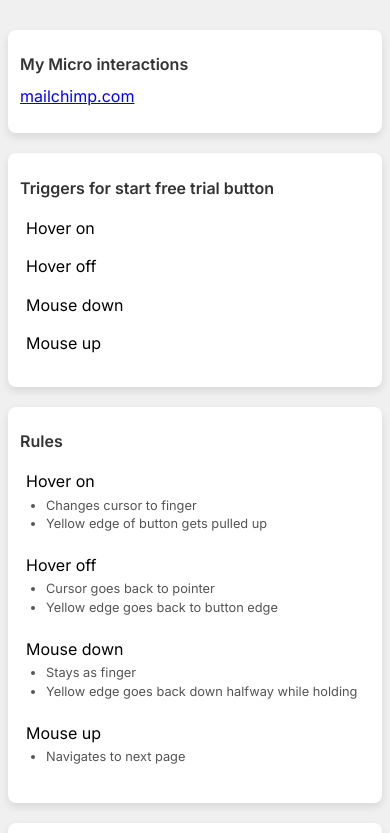
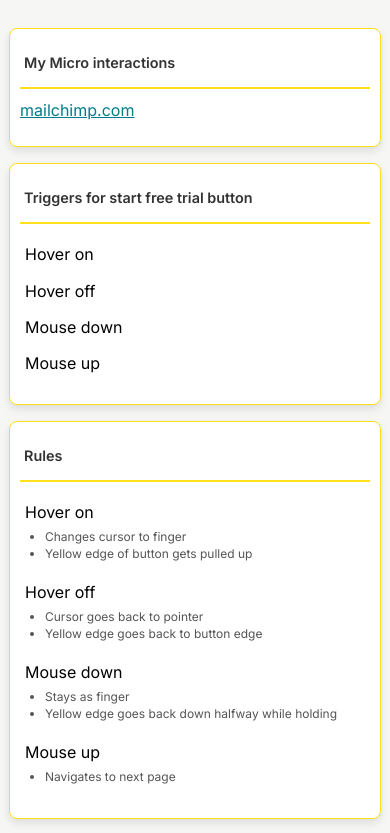
Before and after one commit to gabeferreiraa/idm241-gf379, a website: page alpha/index.html in a window 390 px wide. Shown: the top 833 px of the page. Drawn offline with Linux system fonts and the light colour scheme.

Commit message:
styling fixes

```diff
--- a/alpha/index.css
+++ b/alpha/index.css
@@ -1,6 +1,6 @@
 body {
   font-family: 'Inter', sans-serif;
-  background-color: #f0f0f0;
+  background-color: #f6f6f4; /* Light background color from Mailchimp */
   margin: 0;
   padding: 20px;
   display: flex;
@@ -9,28 +9,45 @@ body {
 }
 
 .card {
-  background-color: #ffffff;
+  background-color: #ffffff; /* White background for cards */
   border-radius: 8px;
   box-shadow: 0 4px 8px rgba(0, 0, 0, 0.1);
   margin: 20px;
   width: 800px;
   padding: 16px;
   transition: all 0.3s ease-in-out;
+  border: 2px solid #ffe01b; /* Mailchimp yellow border */
 }
 
 .card__link {
   font-size: 1rem;
-  color: blue;
+  color: #007c89; /* Mailchimp blue */
+  text-decoration: underline;
+  transition: color 0.3s;
+}
+
+.card__link:hover {
+  color: #ffe01b; /* Mailchimp yellow on hover */
 }
 
 .card__header {
   margin-bottom: 12px;
+  border-bottom: 2px solid #ffe01b; /* Yellow border under the header */
+}
+
+.card__header-video {
+  margin-bottom: 12px;
+  display: flex;
+  justify-content: center;
 }
 
 .card__title {
   font-weight: 600;
   font-size: 1.2rem;
-  color: #333;
+  color: #333333;
+  /* background-color: #ffe01b; Highlight title with yellow */
+  padding: 4px;
+  border-radius: 4px;
 }
 
 .card__body {
@@ -52,7 +69,7 @@ body {
 }
 
 .card__list-item:hover {
-  background-color: #e0e0e0;
+  background-color: #ffebb8; /* Light yellow shade for hover */
   transform: scale(1.05);
 }
 
@@ -64,18 +81,41 @@ body {
 
 .sub-list-item {
   font-size: 0.9rem;
-  color: #555;
+  color: #555555;
   margin: 4px 0;
 }
 
 .card__list-item:active {
-  background-color: #d0d0d0;
-  border: 1px solid #333;
+  background-color: #ffe01b; /* Active state with yellow */
+  color: #333333;
+  border: 1px solid #333333;
   box-shadow: 0 2px 4px rgba(0, 0, 0, 0.2);
 }
 
-/* Phone (up to 600px) */
-@media only screen and (max-width: 600px) {
+/* Small devices (up to 400px) */
+@media only screen and (max-width: 400px) {
+  .card {
+    width: 100%;
+    padding: 10px;
+    margin: 8px 0;
+    border-width: 1px; /* Thinner border for smaller screens */
+  }
+
+  .card__title {
+    font-size: 0.9rem;
+  }
+
+  .card__list-item {
+    padding: 5px;
+  }
+
+  .sub-list-item {
+    font-size: 0.75rem;
+  }
+}
+
+/* Phone (400px to 600px) */
+@media only screen and (min-width: 400px) and (max-width: 600px) {
   .card {
     width: 100%;
     padding: 12px;
--- a/alpha/index.html
+++ b/alpha/index.html
@@ -127,7 +127,7 @@
         </div>
     </div>
     <div class="card">
-        <div class="card__header">
+        <div class="card__header-video">
             <video controls>
                 <source src="./idm241-micro-interaction-1.mov" type="video/mp4" alt="Button component video">
             </video>
```
